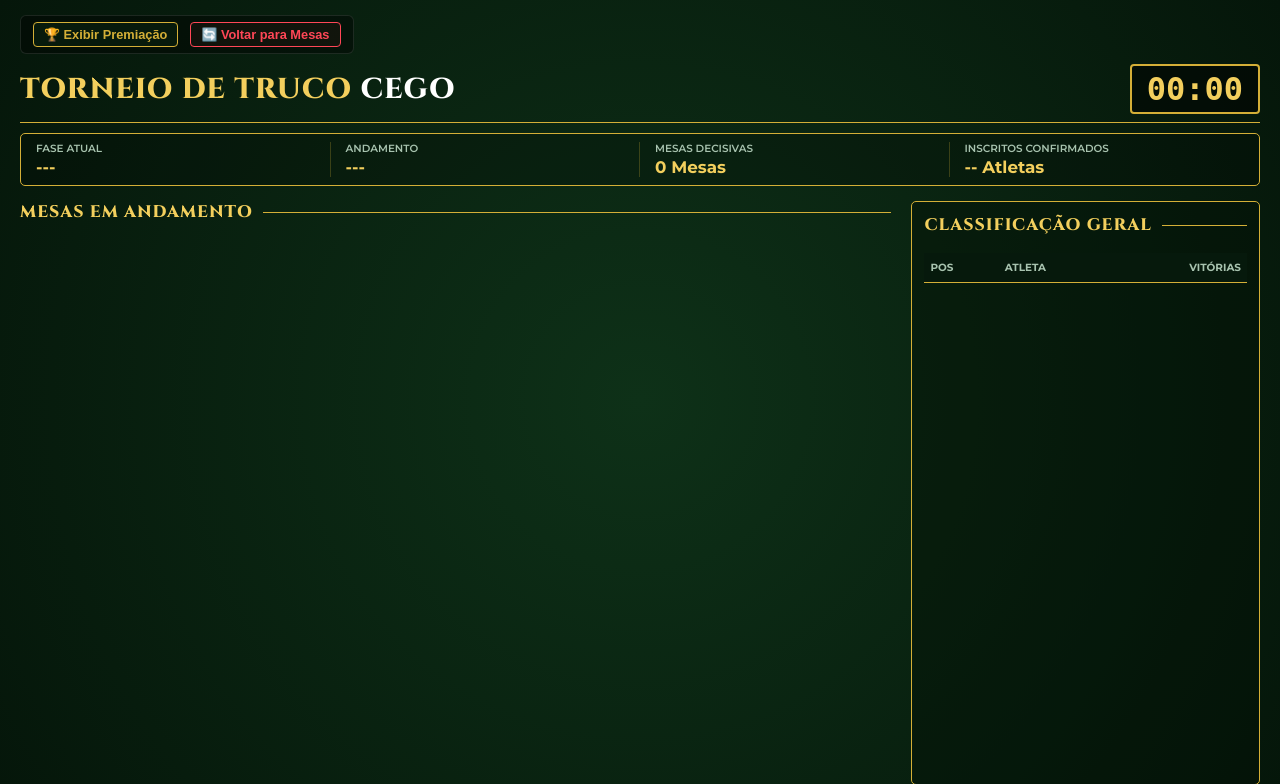
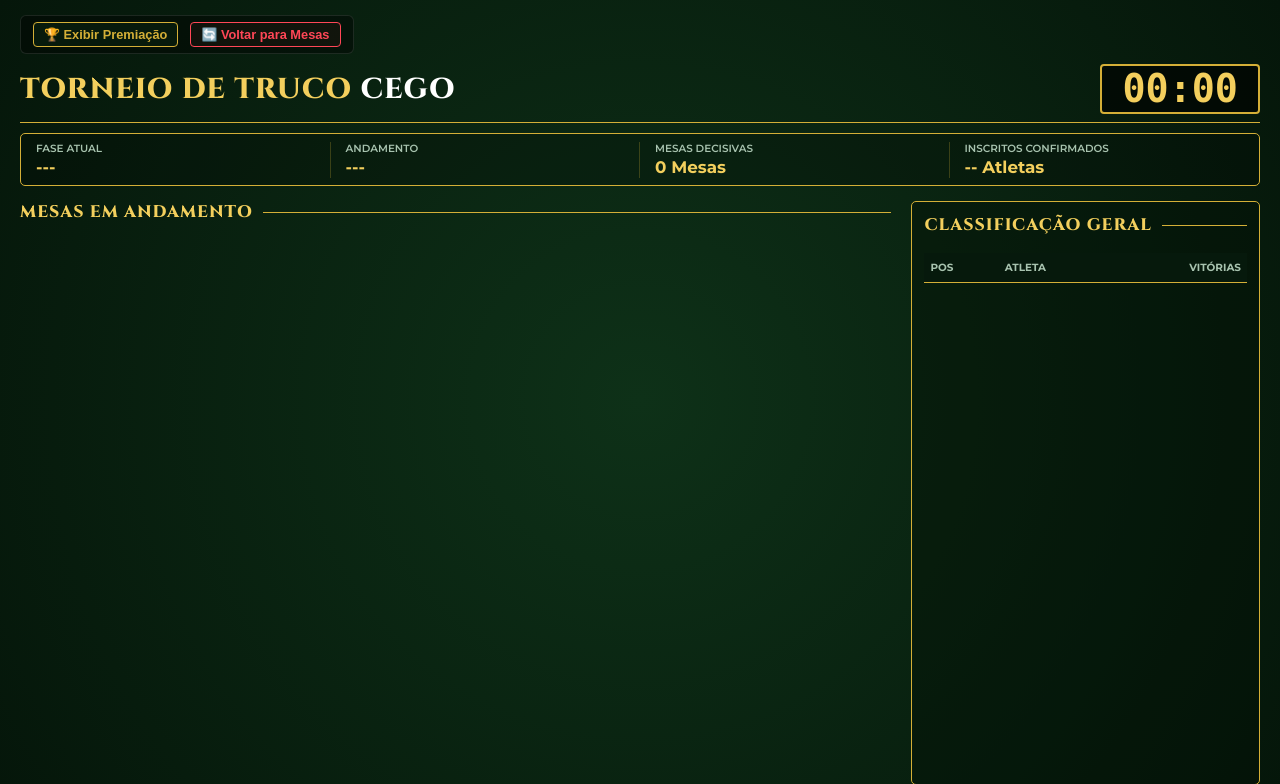
Before and after one commit to eduardoluisferreira9-sketch/TORNEIO-TRUCO-DE-MANO-WEB, a FastAPI app: page /telao in a window 1280 px wide. Shown: the top 784 px of the page. Run offline with FastAPI, Linux system fonts and the light colour scheme; data that the repository does not hold is empty; some libraries are stand-ins or nearby versions.

Commit message:
Update telao.html

```diff
--- a/sistema_publico/templates/telao.html
+++ b/sistema_publico/templates/telao.html
@@ -116,17 +116,19 @@
             color: var(--dourado-brilhante);
         }
         .header-telao h1 span { color: #ffffff; }
+
         .cronometro-container {
             border: 2px solid var(--borda-ouro);
-            padding: 4px 15px;
+            padding: 4px 20px;
             border-radius: 4px;
-            background: rgba(0, 0, 0, 0.5);
+            background: rgba(0, 0, 0, 0.6);
         }
         .cronometro-digital {
-            font-size: 2rem;
+            font-size: 2.4rem; /* Otimizado para maior visibilidade em arenas */
             font-family: monospace;
             font-weight: bold;
             color: var(--dourado-brilhante);
+            line-height: 1;
         }
 
         .painel-infos {
```
